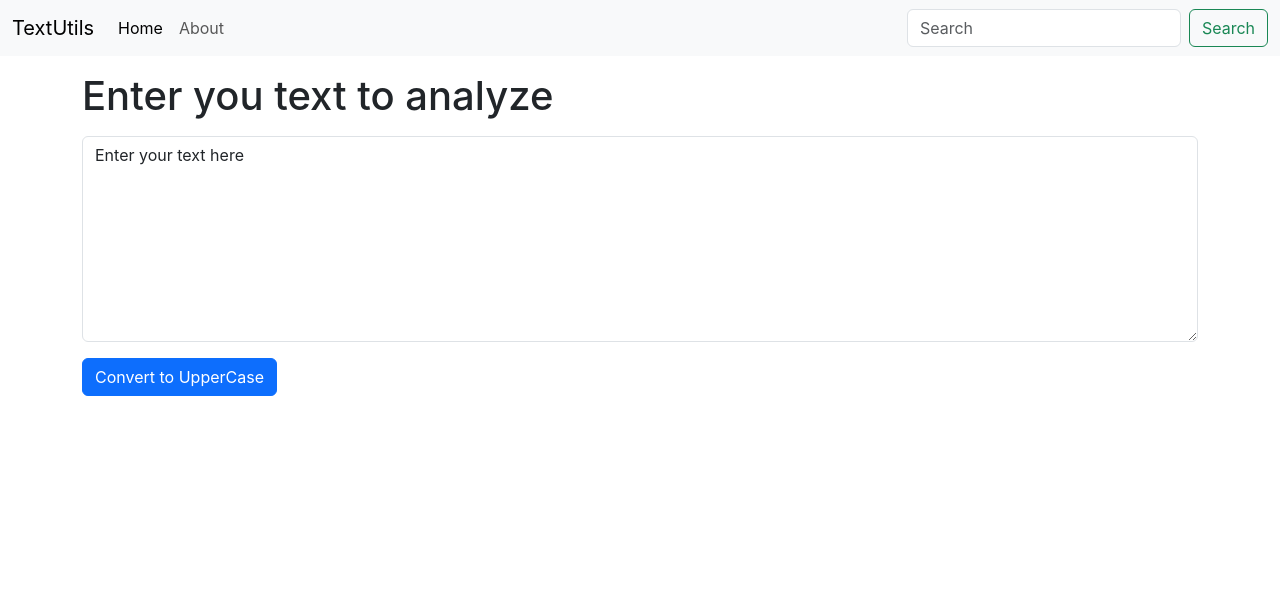
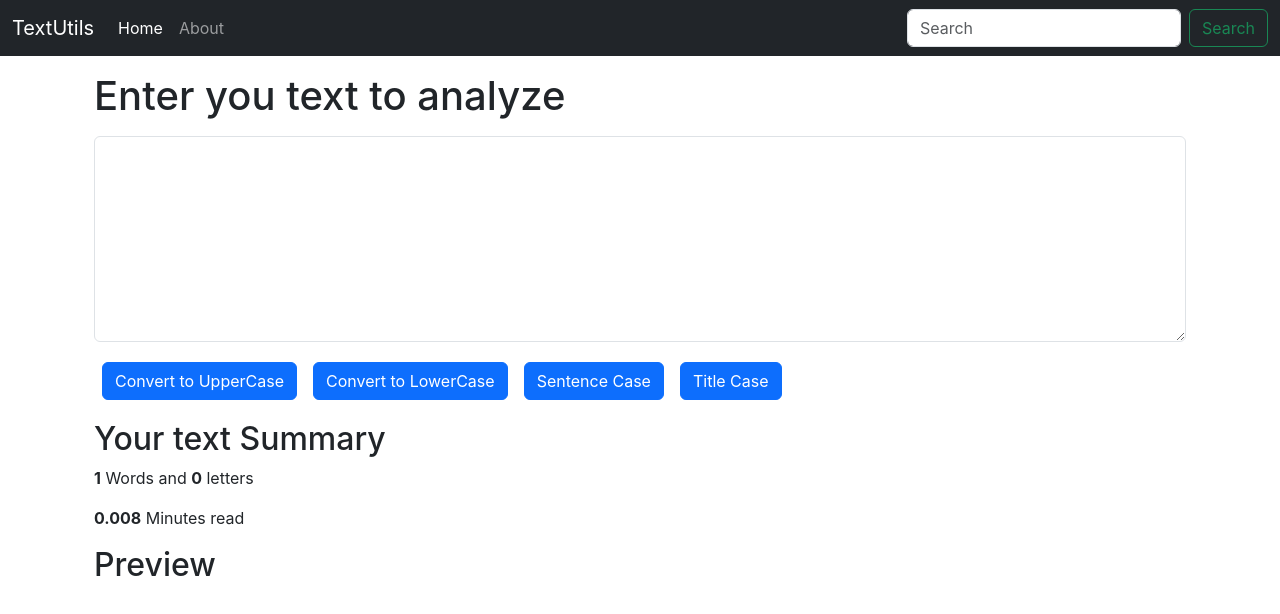
Before and after one commit to sachinseengh/TextToolBox, a React (Create React App) app: page / in a window 1280 px wide. Shown: the top 614 px of the page. Built offline with nearby package versions, Linux system fonts and the light colour scheme.

Commit message:
functionalities added to text utils app

```diff
--- a/src/components/Navbar.js
+++ b/src/components/Navbar.js
@@ -4,7 +4,7 @@ export default function Navbar(props) {
     return(
 
 
-<nav className="navbar navbar-expand-lg navbar-light bg-light">
+<nav className="navbar navbar-expand-lg navbar-dark bg-dark">
   <div className="container-fluid">
     <a className="navbar-brand" href="/">{props.title}</a>
     <button className="navbar-toggler" type="button" data-bs-toggle="collapse" data-bs-target="#navbarSupportedContent" aria-controls="navbarSupportedContent" aria-expanded="false" aria-label="Toggle navigation">
--- a/src/components/TextBox.js
+++ b/src/components/TextBox.js
@@ -11,24 +11,53 @@ export default function TextBox(props){
 
         setText(newText);
     }
+
+    const Lp=()=>{
+
+        let newText = text.toLowerCase();
+
+        setText(newText);
+    }
+    const Sc=()=>{
+
+        let newText = text.charAt(0).toUpperCase()+text.substring(1);
+
+        setText(newText);
+    }
+    const Tc=()=>{
+
+        let newText =text.split(" ").map(word=>word.charAt(0).toUpperCase()+word.substring(1)).join(" ");
+
+        setText(newText);
+    }
     const Onchange=(event)=>{
 
         setText(event.target.value);
     }
-    const clear=()=>{
 
-        setText("");
-    }
-    const [text,setText]=useState("Enter your text here");
+    // const [text,setText]=useState("Enter your text here");
+    const [text,setText]=useState("");
     return(
-<div>
-
+        <>
+<div className="container">
 <div class="mb-3">
   <h1 className='my-3'>{props.title}</h1>
-  <textarea className="form-control" id="exampleFormControlTextarea1" rows="8" value={text} onChange={Onchange} onClick={clear}></textarea>
+  <textarea className="form-control" id="exampleFormControlTextarea1" rows="8" value={text} onChange={Onchange} ></textarea>
 </div>
-<button className="btn btn-primary" onClick={Up}>Convert to UpperCase</button>
+<button className="btn btn-primary mx-2" onClick={Up}>Convert to UpperCase</button>
+<button className="btn btn-primary mx-2 my-1" onClick={Lp}>Convert to LowerCase</button>
+<button className="btn btn-primary mx-2 my-1" onClick={Sc}>Sentence Case</button>
+<button className="btn btn-primary mx-2 my-1" onClick={Tc}>Title Case</button>
 </div>
 
+<div className="container my-3">
+    <h2>Your text Summary</h2>
+    <p><b>{text.split(" ").length}</b> Words and <b>{text.length}</b> letters </p>
+
+    <p><b>{0.008* text.split(" ").length}</b> Minutes read</p>
+    <h2>Preview</h2>
+    <p>{text}</p>
+</div>
+</>
     )
 }
```
